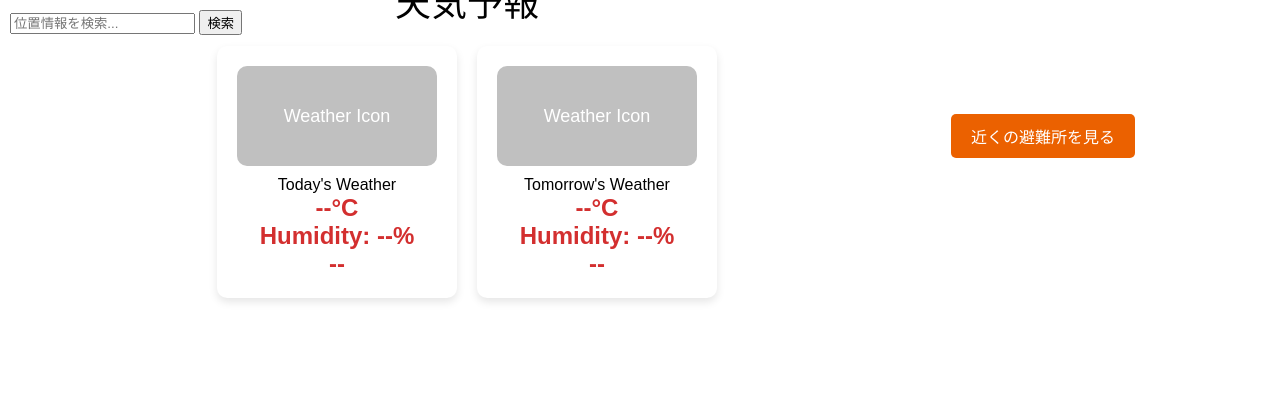
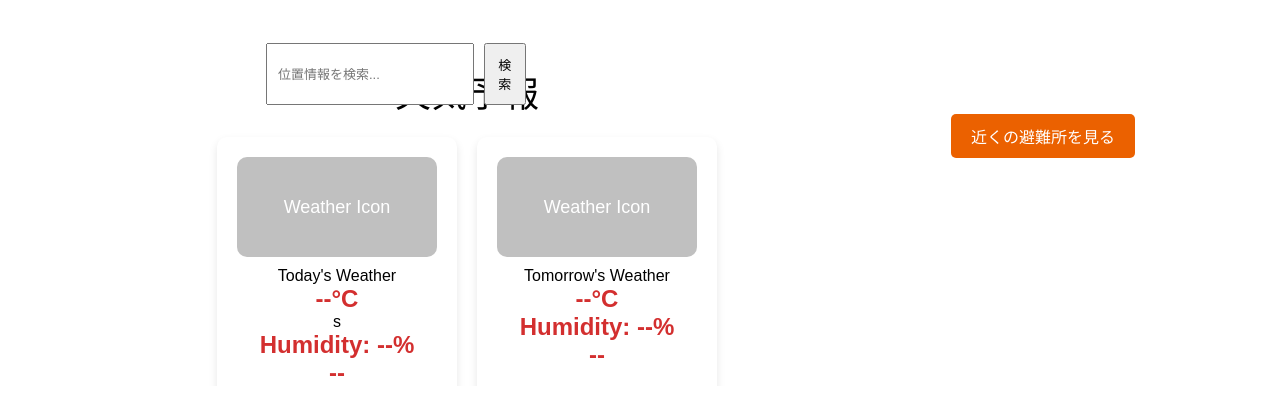
Before and after one commit to Mekann2904/Web-Application-Exercise, a Flask app: page / in a window 1280 px wide. Shown: the top 411 px of the page. Run offline with Flask 3, Linux system fonts and the light colour scheme; parts of the project's set-up code (start-up, migrations or seed data) failed here and were passed over.

Commit message:
CSSの追加

```diff
--- a/app/static/css/styles.css
+++ b/app/static/css/styles.css
@@ -13,6 +13,9 @@ body {
 	font-size: 36px;
 	margin-bottom: 20px;
 	color: #000000;
+	margin-top: 20px;
+	/* テスト的に。「天気予報」の文字をずらす */
+
 }
 
 .weather-container {
@@ -42,13 +45,15 @@ body {
 	color: #ffffff;
 }
 
-.temperature, .humidity, .weather-condition {
+.temperature,
+.humidity,
+.weather-condition {
 	font-size: 24px;
 	font-weight: bold;
 	color: #d32f2f;
 }
 
-.disaster_prevention_links_container{
+.disaster_prevention_links_container {
 	background-color: bisque;
 }
 
@@ -58,42 +63,90 @@ body {
 .content {
 	display: flex;
 	justify-content: space-between;
-    padding: 20px; /* ページ内の余白を追加 */
-    width:90%
+	padding: 20px;
+	/* ページ内の余白を追加 */
+	width: 90%
 }
 
 .left {
 	width: 70%;
 	display: flex;
 	flex-direction: column;
-    gap: 20px; /* 各セクション間のスペースを指定 */
+	gap: 20px;
+	/* 各セクション間のスペースを指定 */
 }
 
 .right {
 	width: 30%;
 	display: flex;
 	flex-direction: column;
-    gap: 20px; /* 各セクション間のスペースを指定 */
+	gap: 20px;
+	/* 各セクション間のスペースを指定 */
 }
 
 .iframe-full {
-    width:100%;
-    height: 500px; /* 必要に応じて高さを調整 */
+	width: 100%;
+	height: 500px;
+	/* 必要に応じて高さを調整 */
 	border: none;
 }
 
 .btn--orange {
-    color: #fff; /* テキストカラーを白に設定 */
-    background-color: #eb6100; /* 背景色をオレンジ色に設定 */
-    padding: 10px 20px; /* パディングを追加 */
-    border: none; /* ボーダーを削除 */
-    border-radius: 5px; /* 角を丸くする */
-    text-align: center; /* テキストを中央揃え */
-    text-decoration: none; /* テキストの下線を削除 */
-    display: inline-block; /* インラインブロック要素に設定 */
-    font-size: 16px; /* フォントサイズを設定 */
+	color: #fff;
+	/* テキストカラーを白に設定 */
+	background-color: #eb6100;
+	/* 背景色をオレンジ色に設定 */
+	padding: 10px 20px;
+	/* パディングを追加 */
+	border: none;
+	/* ボーダーを削除 */
+	border-radius: 5px;
+	/* 角を丸くする */
+	text-align: center;
+	/* テキストを中央揃え */
+	text-decoration: none;
+	/* テキストの下線を削除 */
+	display: inline-block;
+	/* インラインブロック要素に設定 */
+	font-size: 16px;
+	/* フォントサイズを設定 */
 }
 
 .btn--orange:hover {
-    background-color: #f56500; /* ホバー時の背景色を変更 */
+	background-color: #f56500;
+	/* ホバー時の背景色を変更 */
 }
+
+/* index.htmlの検索窓実装 */
+.search-container {
+	/* margin-bottom: 20px; */
+	margin-top: 25pt;
+	/* 下にずらす */
+	display: flex;
+	margin-left: 20%;
+	/* 右にずらす */
+}
+
+#location-search {
+	width: 100%;
+	/* 検索窓の幅を広げる */
+	padding: 10px;
+	/* 内側の余白を追加 */
+	font-size: 13px;
+	/* フォントサイズを大きくする */
+}
+
+.search-container button {
+	padding: 10px;
+	/* ボタンの内側の余白を追加 */
+	font-size: 13px;
+	/* ボタンのフォントサイズを大きくする */
+	margin-left: 10px;
+	/* 検索窓との間にスペースを追加 */
+}
+
+/* 「天気予報」を下にずらす */
+.weather-title {
+	margin-top: 20px;
+	/* 上に20pxの余白を追加 */
+}
--- a/app/templates/index.html
+++ b/app/templates/index.html
@@ -16,4 +16,11 @@
 			<iframe src="{{ url_for('route_info') }}" class="iframe-full"></iframe>
 		</div>
 	</div>
-</div>{% endblock %}
+</div>
+<script>
+	function searchLocation() {
+		const location = document.getElementById('location-search').value;
+		// ここで位置情報を検索するコード追加？
+		alert('検索中: ' + location);
+	}
+</script> {% endblock %}
--- a/app/templates/weather_info.html
+++ b/app/templates/weather_info.html
@@ -1,14 +1,10 @@
-<!DOCTYPE html>
-{% extends "base.html" %}
-
-{% block content %}
-<div class="title">天気予報</div>
+<!DOCTYPE html> {% extends "base.html" %} {% block content %} <div class="title" style="margin-top: 200px;">天気予報</div>
 <div class="weather-container">
 	<div class="weather-card">
 		<div class="weather-icon" id="weather-icon-today">Weather Icon</div>
 		<div class="weather-description">Today's Weather</div>
-        <div class="temperature" id="temperature-today">--°C</div>
-        <div class="humidity" id="humidity-today">Humidity: --%</div>
+		<div class="temperature" id="temperature-today">--°C</div>s <div class="humidity" id="humidity-today">Humidity:
+			--%</div>
 		<div class="weather-condition" id="weather-condition-today">--</div>
 	</div>
 	<div class="weather-card">
@@ -19,5 +15,4 @@
 		<div class="weather-condition" id="weather-condition-tomorrow">--</div>
 	</div>
 </div>
-<script src="{{ url_for('static', filename='js/weather_info_scripts.js') }}"></script>
-{% endblock %}
+<script src="{{ url_for('static', filename='js/weather_info_scripts.js') }}"></script> {% endblock %}
```
Also changed, not shown: app/templates/base.html (+5 -7 lines), shelters.db, 2 other files. Lines whose indentation alone changed are shown as unchanged.
